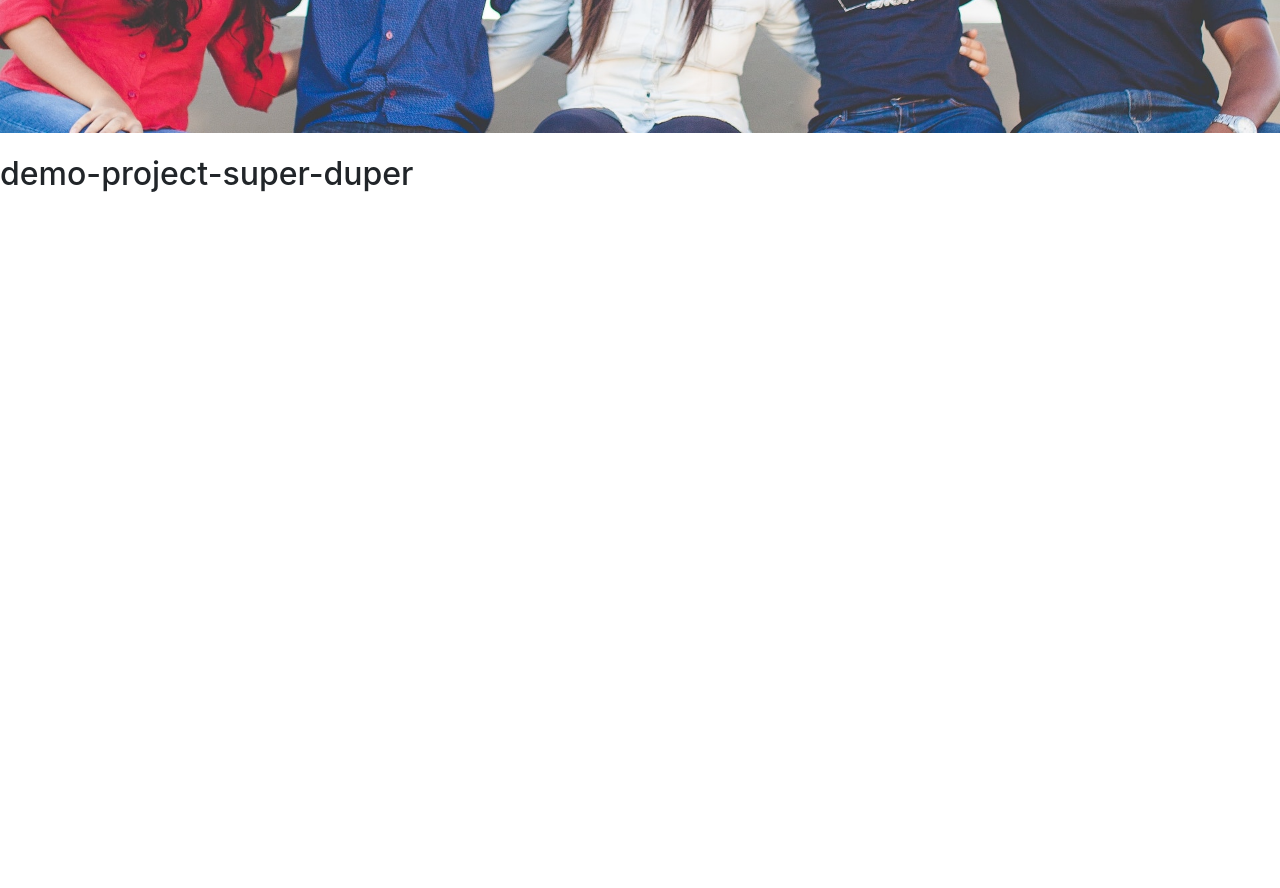
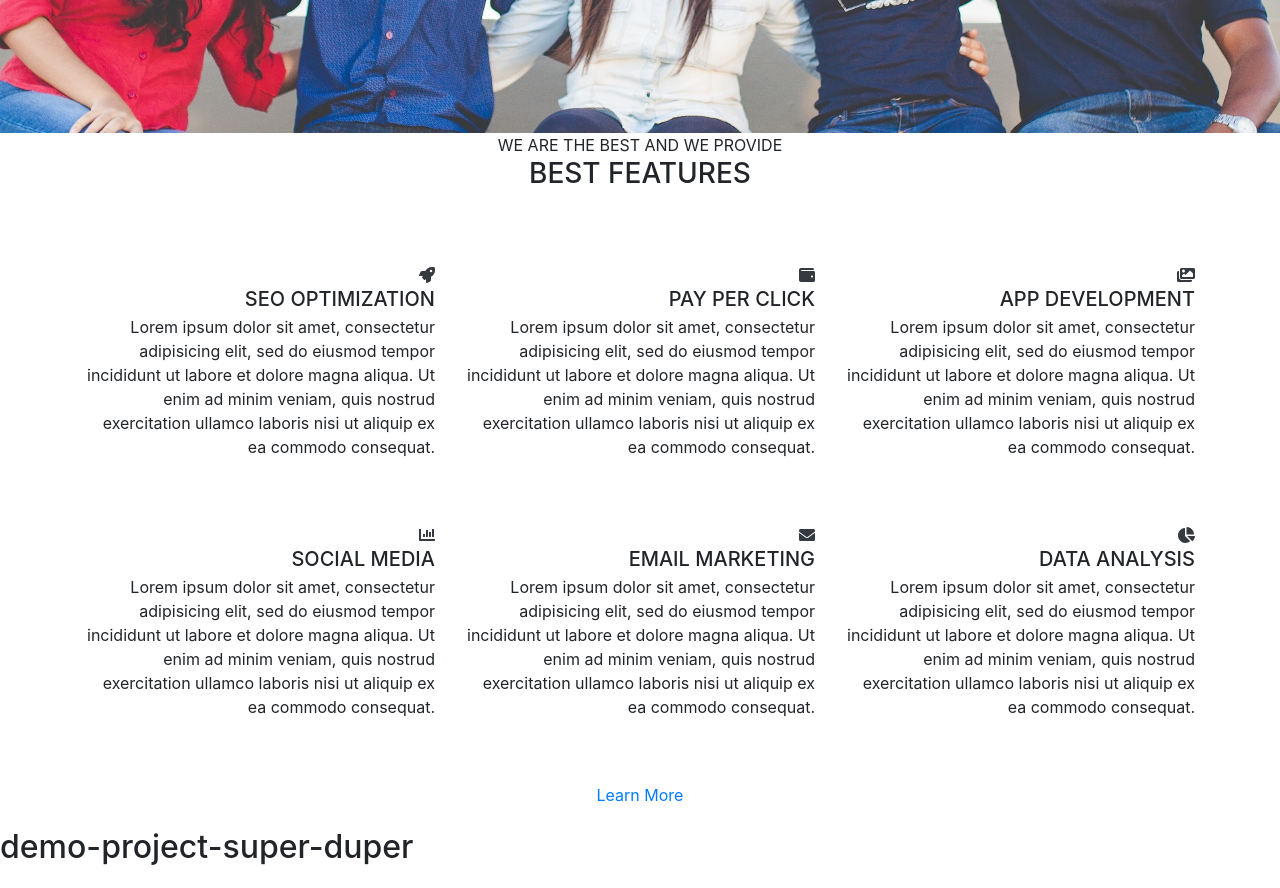
Before and after one commit to aaronshivers/demo-project-super-duper, a React app: page / in a window 1280 px wide. Shown: the part 1080-1968 px from the top of the page. Before the commit the page ends 1294 px from the top, so only its background shows below. Built offline with nearby package versions, Linux system fonts and the light colour scheme.

Commit message:
added bestfeatures component

```diff
--- a/package.json
+++ b/package.json
@@ -19,6 +19,9 @@
     "@babel/core": "^7.5.5",
     "@babel/preset-env": "^7.5.5",
     "@babel/preset-react": "^7.0.0",
+    "@fortawesome/fontawesome-svg-core": "^1.2.19",
+    "@fortawesome/free-solid-svg-icons": "^5.9.0",
+    "@fortawesome/react-fontawesome": "^0.1.4",
     "babel-loader": "^8.0.6",
     "css-loader": "^3.1.0",
     "file-loader": "^4.1.0",
--- a/src/components/App.js
+++ b/src/components/App.js
@@ -2,12 +2,14 @@ import React from 'react'
 import NavbarComponent from './NavbarComponent'
 import JumbotronComponent from './JumbotronComponent'
 import OurProcess from './OurProcess'
+import BestFeatures from './BestFeatures'
 
 const App = () => (
   <div>
     <NavbarComponent />
     <JumbotronComponent />
     <OurProcess />
+    <BestFeatures />
     <h1>demo-project-super-duper</h1>
   </div>
 )
--- /dev/null
+++ b/src/components/BestFeatures.js
@@ -0,0 +1,130 @@
+import React from 'react'
+import { Container, Row, Col, Image } from 'react-bootstrap'
+import { FontAwesomeIcon } from '@fortawesome/react-fontawesome'
+import {
+  faRocket,
+  faWallet,
+  faImages,
+  faChartBar,
+  faEnvelope,
+  faChartPie
+} from '@fortawesome/free-solid-svg-icons'
+import team from '../assets/team.jpg'
+
+const BestFeatures = () => (
+  <div>
+    <Container>
+      <Row>
+        <Col md={ 12 } className="mb-3" >
+          <div className="text-center">
+            <span>WE ARE THE BEST AND WE PROVIDE</span>
+            <h3>BEST FEATURES</h3>
+          </div>
+        </Col>
+      </Row>
+      <Row>
+        <Col lg={ 4 } sm={ 6 }>
+          <div className="mt-5 mb-8 text-md-right">
+            <div className="text-dark">
+              <FontAwesomeIcon icon={ faRocket } />
+            </div>
+            <div>
+              <h5 className="mb-1">SEO OPTIMIZATION</h5>
+              <p>
+                Lorem ipsum dolor sit amet, consectetur adipisicing elit, sed do eiusmod
+  tempor incididunt ut labore et dolore magna aliqua. Ut enim ad minim veniam,
+  quis nostrud exercitation ullamco laboris nisi ut aliquip ex ea commodo
+  consequat.
+              </p>
+            </div>
+          </div>
+        </Col>
+        <Col lg={ 4 } sm={ 6 }>
+          <div className="mt-5 mb-8 text-md-right">
+            <div className="text-dark">
+              <FontAwesomeIcon icon={ faWallet } />
+            </div>
+            <div>
+              <h5 className="mb-1">PAY PER CLICK</h5>
+              <p>
+                Lorem ipsum dolor sit amet, consectetur adipisicing elit, sed do eiusmod
+  tempor incididunt ut labore et dolore magna aliqua. Ut enim ad minim veniam,
+  quis nostrud exercitation ullamco laboris nisi ut aliquip ex ea commodo
+  consequat.
+              </p>
+            </div>
+          </div>
+        </Col>
+        <Col lg={ 4 } sm={ 6 }>
+          <div className="mt-5 mb-8 text-md-right">
+            <div className="text-dark">
+              <FontAwesomeIcon icon={ faImages } />
+            </div>
+            <div>
+              <h5 className="mb-1">APP DEVELOPMENT</h5>
+              <p>
+                Lorem ipsum dolor sit amet, consectetur adipisicing elit, sed do eiusmod
+  tempor incididunt ut labore et dolore magna aliqua. Ut enim ad minim veniam,
+  quis nostrud exercitation ullamco laboris nisi ut aliquip ex ea commodo
+  consequat.
+              </p>
+            </div>
+          </div>
+        </Col>
+        <Col lg={ 4 } sm={ 6 }>
+          <div className="mt-5 mb-8 text-md-right">
+            <div className="text-dark">
+              <FontAwesomeIcon icon={ faChartBar } />
+            </div>
+            <div>
+              <h5 className="mb-1">SOCIAL MEDIA</h5>
+              <p>
+                Lorem ipsum dolor sit amet, consectetur adipisicing elit, sed do eiusmod
+  tempor incididunt ut labore et dolore magna aliqua. Ut enim ad minim veniam,
+  quis nostrud exercitation ullamco laboris nisi ut aliquip ex ea commodo
+  consequat.
+              </p>
+            </div>
+          </div>
+        </Col>
+        <Col lg={ 4 } sm={ 6 }>
+          <div className="mt-5 mb-8 text-md-right">
+            <div className="text-dark">
+              <FontAwesomeIcon icon={ faEnvelope } />
+            </div>
+            <div>
+              <h5 className="mb-1">EMAIL MARKETING</h5>
+              <p>
+                Lorem ipsum dolor sit amet, consectetur adipisicing elit, sed do eiusmod
+  tempor incididunt ut labore et dolore magna aliqua. Ut enim ad minim veniam,
+  quis nostrud exercitation ullamco laboris nisi ut aliquip ex ea commodo
+  consequat.
+              </p>
+            </div>
+          </div>
+        </Col>
+        <Col lg={ 4 } sm={ 6 }>
+          <div className="mt-5 mb-8 text-md-right">
+            <div className="text-dark">
+              <FontAwesomeIcon icon={ faChartPie } />
+            </div>
+            <div>
+              <h5 className="mb-1">DATA ANALYSIS</h5>
+              <p>
+                Lorem ipsum dolor sit amet, consectetur adipisicing elit, sed do eiusmod
+  tempor incididunt ut labore et dolore magna aliqua. Ut enim ad minim veniam,
+  quis nostrud exercitation ullamco laboris nisi ut aliquip ex ea commodo
+  consequat.
+              </p>
+            </div>
+          </div>
+        </Col>
+        <Col md={ 12 } className="text-center mt-5">
+          <a href="#">Learn More</a>
+        </Col>
+      </Row>
+    </Container>
+  </div>
+)
+
+export default BestFeatures
```
Also changed, not shown: 1 other file (tests, documents, lock files or other folders).
